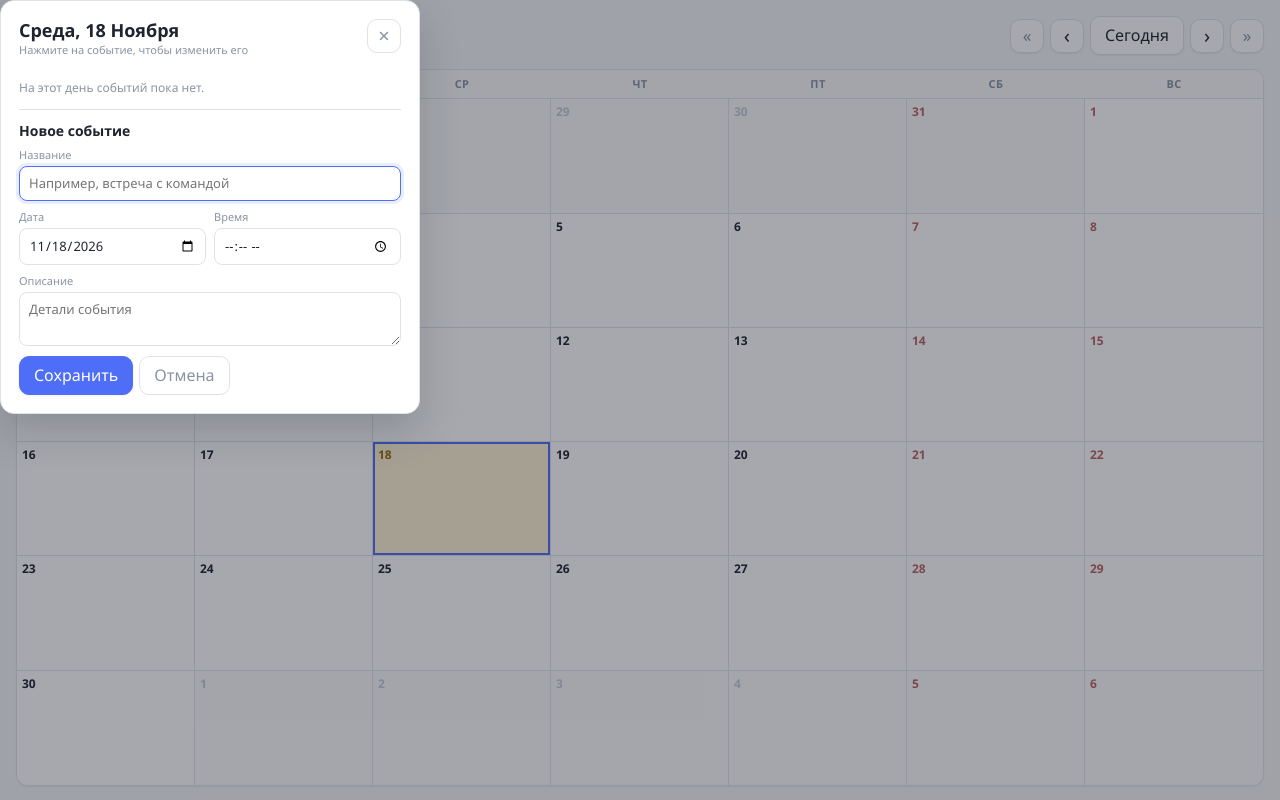
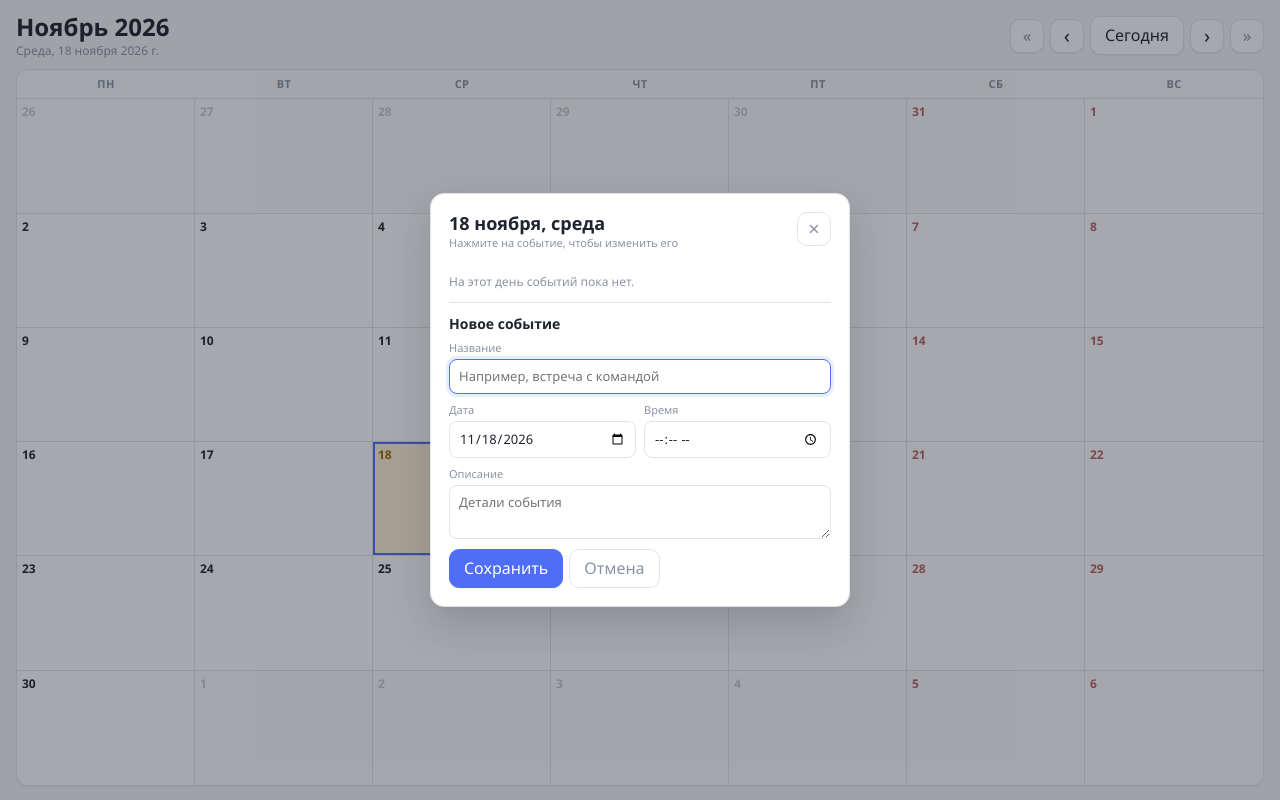
Before and after one commit to gdrclm/calendar.js, a website: page index.html in a window 1280 px wide. Both pictures are taken after a click on the element "18". Drawn offline with Linux system fonts and the light colour scheme.

Commit message:
Center the event dialog and fix its date heading
Restore auto margins removed by the global reset so the dialog centers in
the viewport, and render the heading as a proper Russian date without
capitalizing the month.

🤖 Generated with Codebuff
Co-Authored-By: Codebuff <noreply@codebuff.com>

```diff
--- a/index.js
+++ b/index.js
@@ -60,10 +60,6 @@ function parseKey(key) {
 
 function capitalize(text) {
   return text.charAt(0).toUpperCase() + text.slice(1)
-}
-
-function formatDay(key, options) {
-  return capitalize(parseKey(key).toLocaleDateString('ru-RU', options))
 }
 
 function loadEvents() {
@@ -209,11 +205,11 @@ function renderGrid() {
 function renderSelectedDay() {
   const events = eventsForDate(state.selected)
 
-  modalTitle.textContent = formatDay(state.selected, {
-    weekday: 'long',
+  const selectedDate = parseKey(state.selected)
+  modalTitle.textContent = `${selectedDate.toLocaleDateString('ru-RU', {
     day: 'numeric',
     month: 'long'
-  })
+  })}, ${selectedDate.toLocaleDateString('ru-RU', { weekday: 'long' })}`
   selectedDayList.innerHTML = ''
   selectedDayEmpty.hidden = events.length > 0
 
--- a/style.css
+++ b/style.css
@@ -301,6 +301,7 @@ ul {
 /* Modal */
 
 .modal {
+  margin: auto;
   width: min(420px, calc(100vw - 24px));
   max-height: min(90dvh, 720px);
   overflow: auto;
@@ -327,7 +328,6 @@ ul {
 .modal__title {
   font-size: 18px;
   font-weight: 600;
-  text-transform: capitalize;
 }
 
 .modal__subtitle {
```
